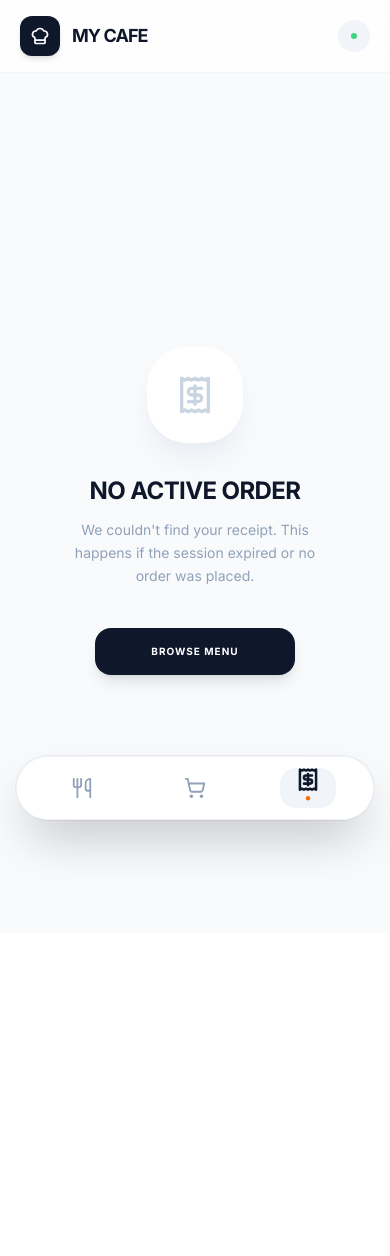
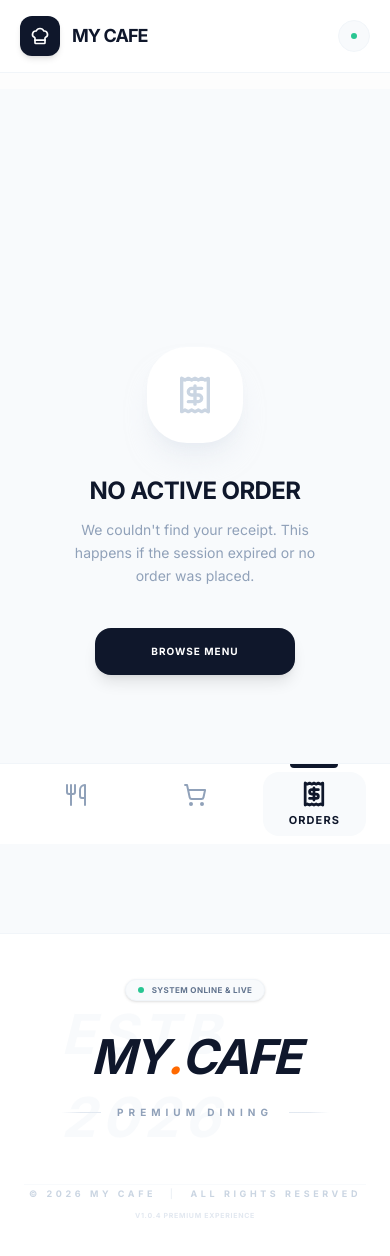
Before and after one commit to Siva2232/nnew, a React (Vite) app: page /order-summary in a window 390 px wide. Shown: the top 1256 px of the page. Before the commit the page ends 933 px from the top, so only its background shows below. Built offline with nearby package versions, Linux system fonts and the light colour scheme.

Commit message:
first commit

```diff
--- /dev/null
+++ b/src/components/Footer.jsx
@@ -0,0 +1,60 @@
+import React from "react";
+
+export default function Footer() {
+  const storeName = "MY CAFE";
+  const currentYear = new Date().getFullYear();
+
+  return (
+<footer className="w-full bg-white border-t border-slate-100 pt-[45px] md:pt-40 pb-[200px]">
+      <div className="max-w-7xl mx-auto px-6">
+        <div className="flex flex-col items-center">
+
+          {/* 🟢 Live Status Indicator */}
+          <div className="flex items-center gap-2 mb-8 bg-slate-50 px-3 py-1 rounded-full border border-slate-100 shadow-sm">
+            <div className="h-1.5 w-1.5 rounded-full bg-emerald-500 animate-pulse" />
+            <span className="text-[8px] font-black text-slate-500 uppercase tracking-wider">
+              System Online & Live
+            </span>
+          </div>
+
+          {/* 🏆 Brand Identity Section */}
+          <div className="relative mb-16 flex flex-col items-center group cursor-default">
+            {/* Watermark Background Text */}
+            <span className="absolute -top-10 text-[55px] sm:text-[90px] font-black text-slate-100/50 select-none tracking-[0.1em] italic transition-all duration-700 group-hover:tracking-[0.2em] group-hover:opacity-100">
+              ESTB 2026
+            </span>
+
+            {/* Main Logo Text */}
+            <h2 className="relative text-5xl sm:text-7xl font-black text-slate-900 italic tracking-tighter uppercase leading-none z-10 transition-transform duration-500 group-hover:scale-105">
+              {storeName.split(" ")[0]}
+              <span className="text-orange-500 mx-px">.</span>
+              {storeName.split(" ")[1] || ""}
+            </h2>
+
+            {/* Tagline with Lines */}
+            <div className="relative flex items-center gap-4 mt-6 z-10">
+              <div className="h-[1px] w-10 bg-gradient-to-r from-transparent via-slate-200 to-slate-200" />
+              <p className="text-[10px] font-black uppercase tracking-[0.5em] text-slate-400">
+                Premium Dining
+              </p>
+              <div className="h-[1px] w-10 bg-gradient-to-l from-transparent via-slate-200 to-slate-200" />
+            </div>
+          </div>
+
+          {/* 📝 Bottom Copyright Bar */}
+          <div className="w-full  border-t border-slate-50 flex flex-col items-center justify-center">
+            <p className="text-[9px] font-bold text-slate-300 uppercase tracking-[0.4em] text-center leading-loose">
+              © {currentYear} {storeName} <span className="mx-2 opacity-30">|</span> All Rights Reserved
+            </p>
+
+            {/* Subtle Design Credit or Version */}
+            <p className="mt-2 text-[7px] font-black text-slate-200 uppercase tracking-widest">
+              v1.0.4 Premium Experience
+            </p>
+          </div>
+
+        </div>
+      </div>
+    </footer>
+  );
+}
--- a/src/components/Navbar.jsx
+++ b/src/components/Navbar.jsx
@@ -1,59 +1,46 @@
 import { useNavigate, useLocation } from "react-router-dom";
-import { motion, AnimatePresence } from "framer-motion";
-import { Utensils, ShoppingCart, Receipt, Sparkles, ChefHat } from "lucide-react";
+import { motion } from "framer-motion";
+import { Utensils, ShoppingCart, Receipt, ChefHat, Sparkles } from "lucide-react";
 
 export default function Navbar({ title }) {
   const navigate = useNavigate();
   const location = useLocation();
 
   const links = [
-    { path: "/menu", label: "Menu", icon: Utensils, color: "from-orange-500 to-red-500" },
-    { path: "/cart", label: "Cart", icon: ShoppingCart, color: "from-blue-500 to-indigo-500" },
-    { path: "/order-summary", label: "Orders", icon: Receipt, color: "from-emerald-500 to-teal-500" },
+    { path: "/menu", label: "Menu", icon: Utensils },
+    { path: "/cart", label: "Cart", icon: ShoppingCart },
+    { path: "/order-summary", label: "Orders", icon: Receipt },
   ];
 
   const isActive = (path) => location.pathname.startsWith(path);
 
   return (
     <>
-      {/* Desktop: Refined Glassmorphism */}
+      {/* --- DESKTOP NAVBAR (Unchanged) --- */}
       <nav className="hidden md:block sticky top-0 z-50 backdrop-blur-xl bg-white/70 border-b border-slate-100 shadow-sm">
         <div className="max-w-7xl mx-auto px-8 py-3">
           <div className="flex items-center justify-between">
-            {/* Brand Identity */}
             <motion.div
               initial={{ opacity: 0, x: -20 }}
               animate={{ opacity: 1, x: 0 }}
               className="flex items-center gap-3 group cursor-pointer"
               onClick={() => navigate("/menu")}
             >
-              <div className="relative">
-                <div className="w-12 h-12 bg-slate-900 rounded-2xl flex items-center justify-center shadow-lg group-hover:rotate-6 transition-transform">
-                  <ChefHat className="w-6 h-6 text-white" strokeWidth={2.5} />
-                </div>
-                <motion.div
-                  className="absolute -top-1 -right-1"
-                  animate={{ scale: [1, 1.2, 1] }}
-                  transition={{ repeat: Infinity, duration: 2 }}
-                >
-                  <Sparkles className="w-4 h-4 text-orange-500" fill="currentColor" />
-                </motion.div>
+              <div className="w-12 h-12 bg-slate-900 rounded-2xl flex items-center justify-center shadow-lg group-hover:rotate-6 transition-transform">
+                <ChefHat className="w-6 h-6 text-white" strokeWidth={2.5} />
               </div>
-
               <div>
                 <h1 className="text-xl font-black text-slate-900 tracking-tighter uppercase leading-none">
-                  {title || "Delicio"}
+                  {title || "MY CAFE"}
                 </h1>
                 <p className="text-[10px] font-bold text-slate-400 tracking-[0.2em] mt-1 italic">PREMIUM DINING</p>
               </div>
             </motion.div>
 
-            {/* Nav Links */}
             <div className="flex items-center gap-1 bg-slate-100/50 p-1.5 rounded-[1.5rem] border border-slate-200/50">
               {links.map((link) => {
                 const active = isActive(link.path);
                 const Icon = link.icon;
-
                 return (
                   <button
                     key={link.path}
@@ -64,11 +51,10 @@ export default function Navbar({ title }) {
                   >
                     <Icon size={18} strokeWidth={active ? 2.5 : 2} className="relative z-10" />
                     <span className="text-sm font-black uppercase tracking-widest relative z-10">{link.label}</span>
-
                     {active && (
                       <motion.div
                         layoutId="activeTab"
-                        className={`absolute inset-0 bg-slate-900 rounded-[1.2rem] shadow-lg shadow-slate-200`}
+                        className="absolute inset-0 bg-slate-900 rounded-[1.2rem] shadow-lg"
                         transition={{ type: "spring", bounce: 0.2, duration: 0.6 }}
                       />
                     )}
@@ -80,26 +66,22 @@ export default function Navbar({ title }) {
         </div>
       </nav>
 
-      {/* Mobile Top Bar: Minimalist */}
+      {/* --- MOBILE TOP BAR --- */}
       <div className="md:hidden sticky top-0 z-50 backdrop-blur-lg bg-white/80 border-b border-slate-100 flex items-center justify-between px-5 py-4">
         <div className="flex items-center gap-3" onClick={() => navigate("/menu")}>
           <div className="w-10 h-10 bg-slate-900 rounded-xl flex items-center justify-center shadow-md">
             <ChefHat className="w-5 h-5 text-white" />
           </div>
-          <h1 className="text-lg font-black text-slate-900 tracking-tighter uppercase">{title || "Delicio"}</h1>
+          <h1 className="text-lg font-black text-slate-900 tracking-tighter uppercase">{title || "MY CAFE"}</h1>
         </div>
-        <div className="w-8 h-8 rounded-full bg-slate-100 flex items-center justify-center">
-            <div className="w-1.5 h-1.5 rounded-full bg-green-500 animate-pulse" />
+        <div className="w-8 h-8 rounded-full bg-slate-50 border border-slate-100 flex items-center justify-center">
+            <div className="w-1.5 h-1.5 rounded-full bg-emerald-500 animate-pulse" />
         </div>
       </div>
 
-      {/* Mobile Bottom Navigation: The "Floating Capsule" */}
-      <nav className="md:hidden fixed inset-x-0 bottom-6 z-50 flex justify-center px-4 pointer-events-none">
-        <motion.div
-          initial={{ y: 50, opacity: 0 }}
-          animate={{ y: 0, opacity: 1 }}
-          className="bg-white/90 backdrop-blur-2xl border border-slate-200/50 h-16 rounded-[2rem] shadow-2xl flex items-center justify-around w-full max-w-sm px-2 pointer-events-auto ring-1 ring-black/5"
-        >
+      {/* --- MOBILE BOTTOM NAVIGATION (TOUCHING BOTTOM) --- */}
+      <nav className="md:hidden fixed inset-x-0 bottom-0 z-50 bg-white border-t border-slate-100 pb-safe">
+        <div className="flex items-center justify-around h-20 px-4">
           {links.map((link) => {
             const active = isActive(link.path);
             const Icon = link.icon;
@@ -108,38 +90,45 @@ export default function Navbar({ title }) {
               <button
                 key={link.path}
                 onClick={() => navigate(link.path)}
-                className="relative flex flex-col items-center justify-center w-16 h-12 rounded-2xl transition-all"
+                className="relative flex flex-col items-center justify-center w-full h-full"
               >
-                <div className={`relative z-10 transition-transform duration-300 ${active ? "-translate-y-1 scale-110" : "text-slate-400"}`}>
+                <div className={`relative z-10 flex flex-col items-center transition-all duration-300 ${
+                  active ? "text-slate-900 scale-110" : "text-slate-400"
+                }`}>
                   <Icon
-                    size={22}
+                    size={24}
                     strokeWidth={active ? 2.5 : 2}
-                    className={active ? "text-slate-900" : ""}
                   />
-                  {active && (
-                    <motion.div
-                        layoutId="dot"
-                        className="w-1 h-1 bg-orange-500 rounded-full mx-auto mt-1"
-                    />
-                  )}
+                  <span className={`text-[10px] font-black uppercase tracking-widest mt-1 transition-opacity ${
+                    active ? "opacity-100" : "opacity-0"
+                  }`}>
+                    {link.label}
+                  </span>
                 </div>
 
-                {/* Active Indicator Highlight */}
+                {/* Smooth Background Indicator */}
                 {active && (
                   <motion.div
-                    layoutId="mobileActive"
-                    className="absolute inset-x-1 inset-y-1 bg-slate-100 rounded-2xl -z-0"
-                    transition={{ type: "spring", bounce: 0.2, duration: 0.6 }}
+                    layoutId="mobileActiveBG"
+                    className="absolute inset-x-2 inset-y-2 bg-slate-50 rounded-2xl -z-0"
+                    transition={{ type: "spring", bounce: 0.2, duration: 0.5 }}
+                  />
+                )}
+
+                {/* Top Active Bar Accent */}
+                {active && (
+                  <motion.div
+                    layoutId="topBar"
+                    className="absolute top-0 w-12 h-1 bg-slate-900 rounded-b-full"
                   />
                 )}
               </button>
             );
           })}
-        </motion.div>
+        </div>
       </nav>
 
-      {/* Spacing for mobile fixed bottom nav */}
-      {/* <div className="md:hidden h-24" /> */}
+      {/* Space at the end of the page so content isn't hidden by the nav */}
     </>
   );
 }
--- a/src/customer/CustomerLayout.jsx
+++ b/src/customer/CustomerLayout.jsx
@@ -1,15 +1,22 @@
 import { Outlet } from "react-router-dom";
 import Navbar from "../components/Navbar";
+import Footer from "../components/Footer"; // Import the new Footer
 
 export default function CustomerLayout() {
   return (
-    <>
+    <div className="min-h-screen flex flex-col bg-[#FDFDFD]">
       {/* Navbar handles Menu, Cart, Order Summary */}
       <Navbar title="MY CAFE" />
 
-      <main className="pt-4">
+      {/* Main content expands to push footer down */}
+      <main className="pt-4 flex-grow">
         <Outlet />
       </main>
-    </>
+
+      {/* The Great UI Footer */}
+      <div className="top-0">
+      <Footer />
+    </div>
+    </div>
   );
 }
--- a/src/customer/Menu.jsx
+++ b/src/customer/Menu.jsx
@@ -230,7 +230,8 @@ export default function Menu() {
           )}
 
           {/* Main Menu Grid */}
-          <main className="max-w-7xl mx-auto w-full px-4 py-12 pb-40">
+          <main className="max-w-7xl mx-auto w-full px-4 py-12">
+            {/* remove padding 40 */}
             {(() => {
               const q = searchQuery.toLowerCase().trim();
               let foundMatch = false;
```
